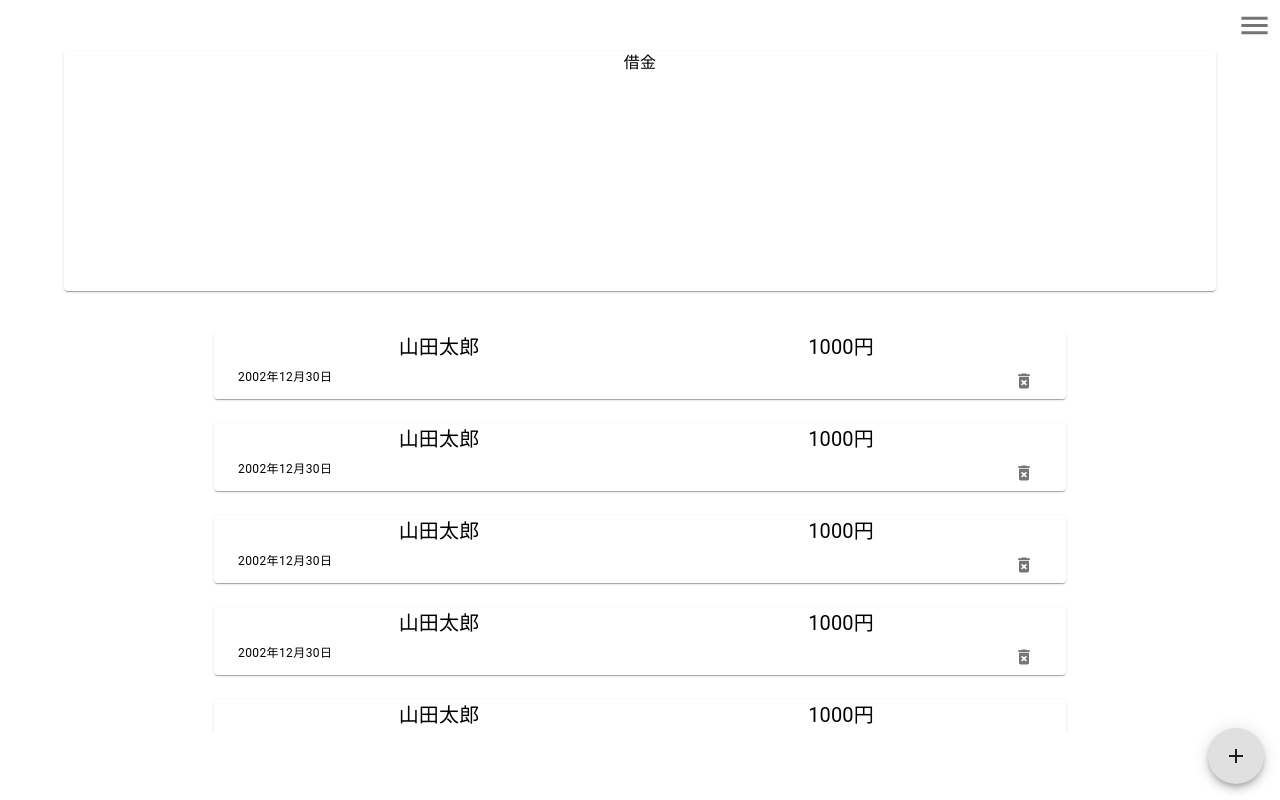
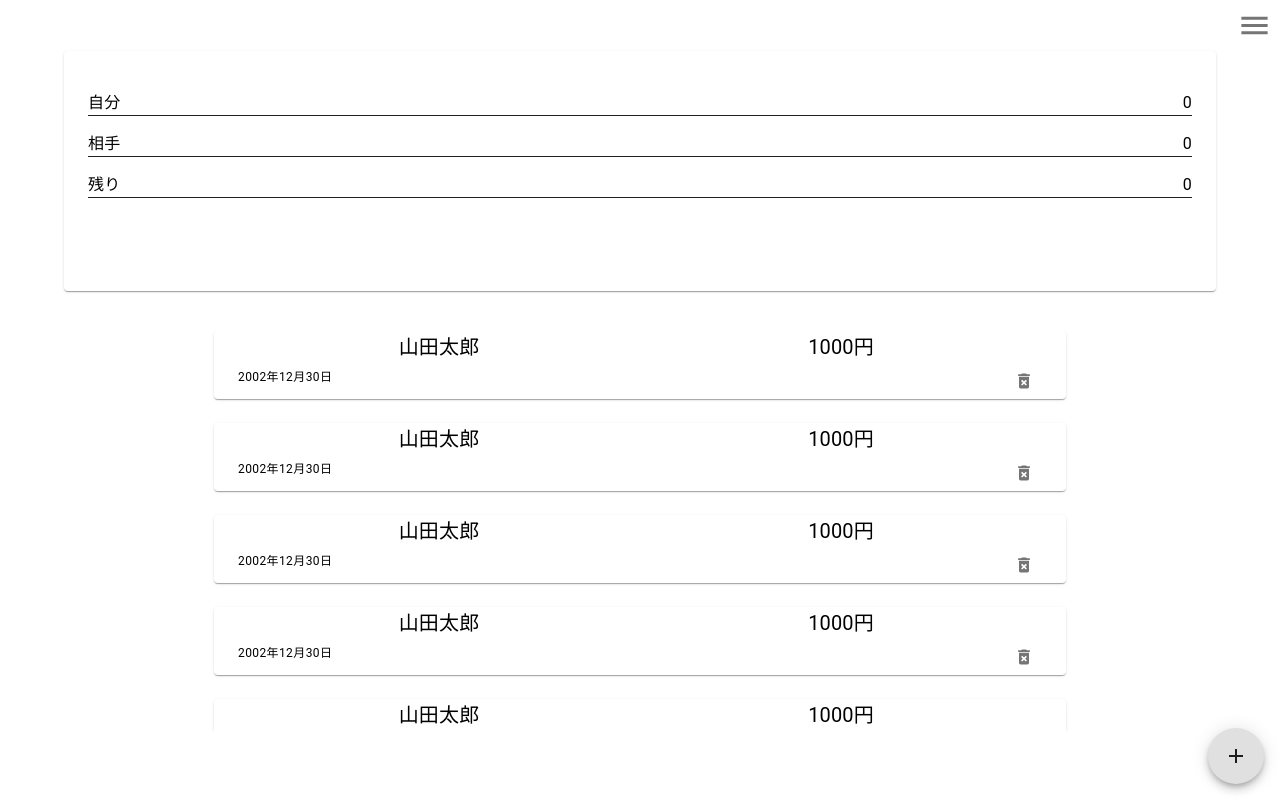
Before and after one commit to kinakomoch7/duplo, a React (Vite) app: page / in a window 1280 px wide. Built offline with nearby package versions, Linux system fonts and the light colour scheme; no server answers; the database is empty.

Commit message:
[add]一旦表完成

```diff
--- a/src/Pages/Home/AmountDisplay/AmountDisplay.tsx
+++ b/src/Pages/Home/AmountDisplay/AmountDisplay.tsx
@@ -1,19 +1,28 @@
 import Container from "@mui/material/Container"
 import Paper from "@mui/material/Paper"
-import { NTypo } from "../../../common/NTypo"
 import useSumLoans from "../../../firebase/useSumLoans"
+import { AmountDisplayBar } from "./AmountDisplayBar"
+import Box from "@mui/material/Box"
 
 export const AmountDisplay = (props: {h : string}) => {
 
-  const { sumLoans } = useSumLoans();
+  const { sumLoansPositive, sumLoansNegative } = useSumLoans();
 
-  console.log(sumLoans)
+  const BarList = [
+    {label: '自分', money: sumLoansPositive ?? 0},
+    {label: '相手', money: -(sumLoansNegative ?? 0)},
+    {label: '残り', money: (sumLoansPositive ?? 0) + (sumLoansNegative ?? 0)}
+  ]
 
   return (
     <Container>
       <Paper sx={{ height: props.h, marginBottom: 5}}>
-        <NTypo>借金</NTypo>
-        <NTypo>{sumLoans}</NTypo>
+        <Container >
+          <Box sx={{ height:'5vh' }} />
+          {BarList.map((item, index) => (
+            <AmountDisplayBar key={index} label={item.label} money={item.money}/>
+          ))}
+        </Container>
       </Paper>
     </Container>
   )
--- /dev/null
+++ b/src/Pages/Home/AmountDisplay/AmountDisplayBar.tsx
@@ -0,0 +1,21 @@
+import { Stack } from "@mui/system";
+import { NTypo } from "../../../common/NTypo";
+
+type Props = {
+  label : string,
+  money: number|undefined
+}
+
+export const AmountDisplayBar = (props:Props) => {
+
+  const {label, money} = props;
+
+  const moneyFormated:string = money ? money.toLocaleString('ja-JP', {style: 'currency', currency: 'JPY'}) : '0';
+
+  return (
+    <Stack direction='row' justifyContent='space-between' sx={{ marginBottom: 2, borderBottom: 1 }}>
+      <NTypo>{label}</NTypo>
+      <NTypo>{moneyFormated}</NTypo>
+    </Stack>
+  )
+}
--- a/src/Pages/NotFound/NotFound.tsx
+++ b/src/Pages/NotFound/NotFound.tsx
@@ -1,8 +1,10 @@
+import { NBox } from "../../common/NBox";
 import { NTypo } from "../../common/NTypo";
 
 export const NotFound = () => {
   return (
     <div>
+      <NBox height='8vh' />
       <NTypo>-お探しのページは見つかりませんでした-</NTypo>
     </div>
   );
--- a/src/firebase/useSumLoans.tsx
+++ b/src/firebase/useSumLoans.tsx
@@ -1,20 +1,30 @@
 import { useEffect, useState } from 'react';
-import { collection, getAggregateFromServer, sum } from 'firebase/firestore';
+import { collection, getDocs, query, where } from 'firebase/firestore';
 import db from './firebase';
 
 
 const useSumLoans = () => {
-  const [sumLoans, setSumLoans] = useState<number>();
+  const [sumLoansPositive, setSumLoansPositive] = useState<number>();
+  const [sumLoansNegative, setSumLoansNegative] = useState<number>();
   const [loading, setLoading] = useState(true);
 
   useEffect(() => {
     const fetchLoans = async () => {
       try {
         const loansCollectionRef = collection(db, import.meta.env.VITE_FIREBASE_DATABASE_NAME);
-        const queryCollectionRef = loansCollectionRef;
-        const querySnapshot = await getAggregateFromServer(queryCollectionRef, {money : sum("money")});
-        const fetchedLoans = querySnapshot.data().money;
-        setSumLoans(fetchedLoans);
+        const queryCollectionPositive = query(loansCollectionRef, where("money", ">=", 0));
+        const queryCollectionNegativeNumber = query(loansCollectionRef, where("money", "<", 0));
+
+        const [querySnapshotPositive, querySnapshotNegative] = await Promise.all([
+          getDocs(queryCollectionPositive),
+          getDocs(queryCollectionNegativeNumber)
+        ]);
+
+        const fetchedLoans = querySnapshotPositive.docs.reduce((acc:number, doc) => acc + doc.data().money, 0);
+        const fetchedLoansNegative = querySnapshotNegative.docs.reduce((acc:number, doc) => acc + doc.data().money, 0);
+
+        setSumLoansPositive(fetchedLoans);
+        setSumLoansNegative(fetchedLoansNegative);
         setLoading(false);
       } catch (error) {
         console.error('Error getting documents: ', error);
@@ -25,7 +35,7 @@ const useSumLoans = () => {
     fetchLoans();
   }, []);
 
-  return { sumLoans, loading };
+  return { sumLoansPositive, sumLoansNegative , loading };
 };
 
 export default useSumLoans;
```
Also changed, not shown: src/Pages/Home/DifferencePay.tsx/DifferencePay.tsx (deleted, +0 -35 lines), src/Pages/Home/EachPay/EachPay.tsx (deleted, +0 -12 lines), src/Pages/Home/EachPay/EllipseContent.tsx (deleted, +0 -26 lines).
